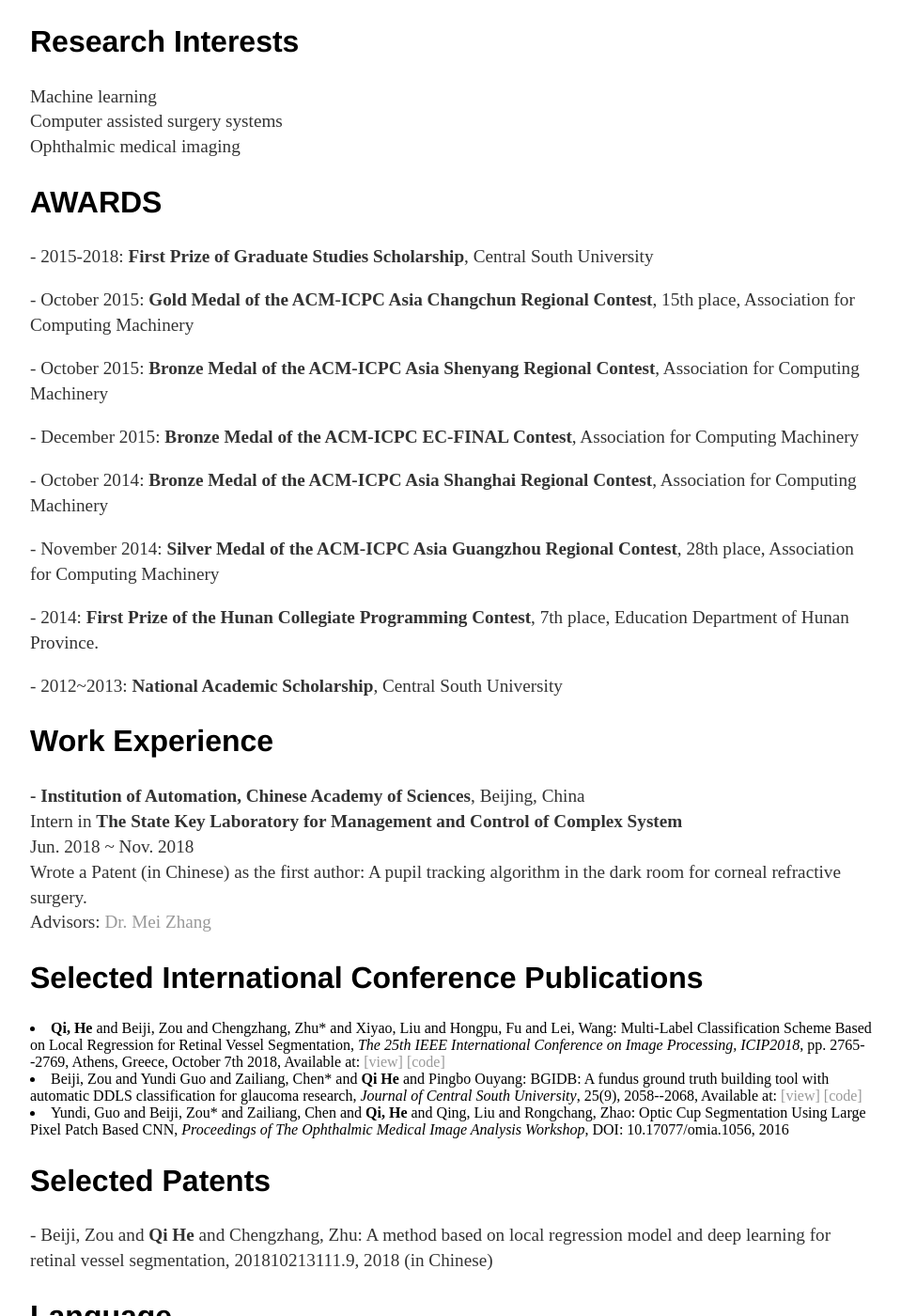
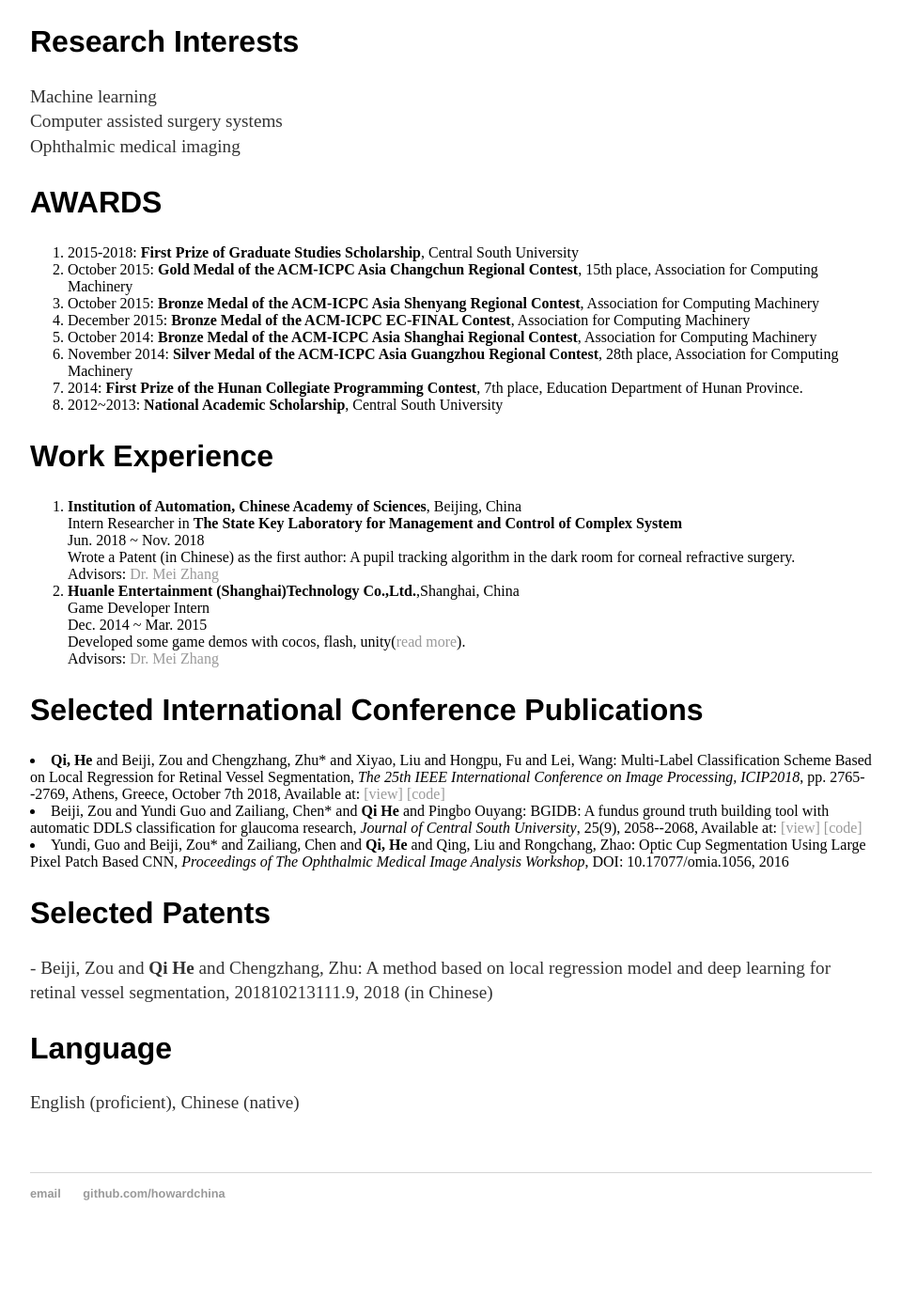
Before and after one commit to howardchina/howardchina.github.io, a Jekyll site: the page built from index.html, in a window 1280 px wide and 1400 px high, scrolled down 839 px. Shown: the whole window at 94% size, without its empty margins (160-1119 px from the left). Built offline with Jekyll 4.4.1, drawn with Linux system fonts in a browser that asks for light colours; after the commit the page ends 2178 px from its top, so only the background shows below that.

Commit message:
more photo, about huanle

```diff
--- a/index.html
+++ b/index.html
@@ -39,22 +39,30 @@ title: Homepage
 					Ophthalmic medical imaging</p>
 
 					<h2>AWARDS</h2>
-					<p>- 2015-2018: <strong> First Prize of Graduate Studies Scholarship</strong>, Central South University</p>
-					<p>- October 2015: <strong> Gold Medal of the ACM-ICPC Asia Changchun Regional Contest</strong>, 15th place, Association for Computing Machinery</p>
-					<p>- October 2015: <strong>Bronze Medal of the ACM-ICPC Asia Shenyang Regional Contest</strong>, Association for Computing Machinery</p>
-					<p>- December 2015: <strong>Bronze Medal of the ACM-ICPC EC-FINAL Contest</strong>, Association for Computing Machinery</p>
-					<p>- October 2014: <strong>Bronze Medal of the ACM-ICPC Asia Shanghai Regional Contest</strong>, Association for Computing Machinery</p>
- 					<p>- November 2014: <strong>Silver Medal of the ACM-ICPC Asia Guangzhou Regional Contest</strong>, 28th place, Association for Computing Machinery</p>
-					<p>- 2014: <strong>First Prize of the Hunan Collegiate Programming Contest</strong>, 7th place, Education Department of Hunan Province.</p>
-					<p>- 2012~2013: <strong>National Academic Scholarship</strong>, Central South University</p>
+					<ol>
+						<li> 2015-2018: <strong> First Prize of Graduate Studies Scholarship</strong>, Central South University</li>
+						<li> October 2015: <strong> Gold Medal of the ACM-ICPC Asia Changchun Regional Contest</strong>, 15th place, Association for Computing Machinery</li>
+						<li> October 2015: <strong>Bronze Medal of the ACM-ICPC Asia Shenyang Regional Contest</strong>, Association for Computing Machinery</li>
+						<li> December 2015: <strong>Bronze Medal of the ACM-ICPC EC-FINAL Contest</strong>, Association for Computing Machinery</li>
+						<li> October 2014: <strong>Bronze Medal of the ACM-ICPC Asia Shanghai Regional Contest</strong>, Association for Computing Machinery</li>
+	 					<li> November 2014: <strong>Silver Medal of the ACM-ICPC Asia Guangzhou Regional Contest</strong>, 28th place, Association for Computing Machinery</li>
+						<li> 2014: <strong>First Prize of the Hunan Collegiate Programming Contest</strong>, 7th place, Education Department of Hunan Province.</li>
+						<li> 2012~2013: <strong>National Academic Scholarship</strong>, Central South University</li>
+					</ol>
 
 					<h2>Work Experience</h2>
-
-					<p><strong>- Institution of Automation, Chinese Academy of Sciences</strong>, Beijing, China<br>
-					Intern in <strong>The State Key Laboratory for Management and Control of Complex System</strong><br>
-					Jun. 2018 ~ Nov. 2018<br>
-					Wrote a Patent (in Chinese) as the first author: A pupil tracking algorithm in the dark room for corneal refractive surgery.<br>
-					Advisors: <a href="mailto:mei.zhang@ia.ac.cn">Dr. Mei Zhang</a></p>
+					<ol>
+						<li><strong> Institution of Automation, Chinese Academy of Sciences</strong>, Beijing, China<br>
+						Intern Researcher in <strong>The State Key Laboratory for Management and Control of Complex System</strong><br>
+						Jun. 2018 ~ Nov. 2018<br>
+						Wrote a Patent (in Chinese) as the first author: A pupil tracking algorithm in the dark room for corneal refractive surgery.<br>
+						Advisors: <a href="mailto:mei.zhang@ia.ac.cn">Dr. Mei Zhang</a></li>
+						<li><strong> Huanle Entertainment (Shanghai)Technology Co.,Ltd.</strong>,Shanghai, China<br>
+						Game Developer Intern<br>
+						Dec. 2014 ~ Mar. 2015<br>
+						Developed some game demos with cocos, flash, unity(<a href="">read more</a>).<br>
+						Advisors: <a href="mailto:mei.zhang@ia.ac.cn">Dr. Mei Zhang</a></li>
+					</ol>
 
 					<h2>Selected International Conference Publications</h2>
 
```
Also changed, not shown: img/game_engineering/after_PRESTT.jpg (renamed from img/game_engineering/psb.jpg), img/game_engineering/demo1.jpeg (renamed from img/game_engineering/psb (2).jpg), img/game_engineering/demo2.jpeg (renamed from img/game_engineering/psb (1).jpg), img/game_engineering/demo3.jpeg (added), img/game_engineering/demo4.jpeg (added), img/game_engineering/demo5.jpeg (added), img/game_engineering/demo6.jpeg (renamed from img/game_engineering/psb (3).jpg), img/game_engineering/front_door_everyone.jpg (renamed from img/game_engineering/psb (4).jpg), img/game_engineering/walking.jpg (renamed from img/game_engineering/psb (5).jpg).
